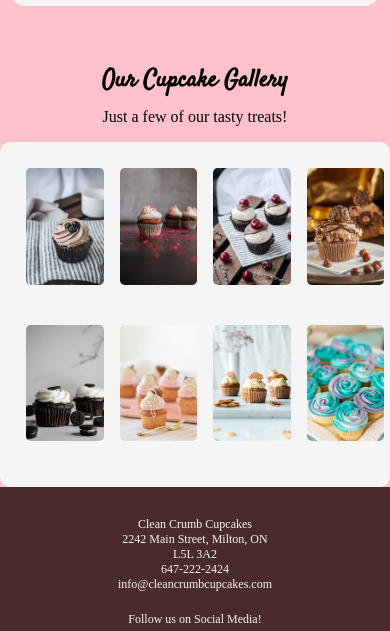
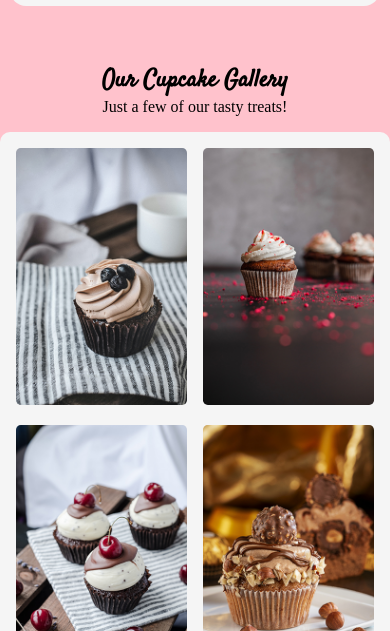
Before and after one commit to adrupste/clean-crumb-cupcakes, a plain HTML site: page index.html in a window 390 px wide. Shown: the part 2861-3492 px from the top of the page. Drawn offline with Linux system fonts and the light colour scheme; a web font is replaced by a local one.

Commit message:
Update styles.css

```diff
--- a/css/styles.css
+++ b/css/styles.css
@@ -34,7 +34,7 @@ body {
 
 .wrapper {
     max-width: 80rem;
-    margin: 0 auto;
+    margin:  auto;
     background-color: var(--light-pink);
     box-shadow: 0 4px 8px 0 rgba(0, 0, 0, 0.2), 0 6px 20px 0 rgba(0, 0, 0, 0.19);
 }
@@ -317,6 +317,14 @@ footer p {
         --body-text: 1rem;
     }
 
+    body {
+        background-image: none;
+    }
+
+    .wrapper {
+        box-shadow: none;
+    }
+
     /* NAVIGATION */
 
     nav a {
@@ -355,11 +363,9 @@ footer p {
     }
     .gallery-contents {
         flex-direction: column;
+        max-width: 100%;
     }
 
-    .gallery-contents img, p {
-        margin: 0.625rem;
-    }
 
 }
 
@@ -414,6 +420,19 @@ footer p {
         flex-direction: column;
     }
 
+    .gallery-contents {
+        grid-template-columns: 1fr 1fr;
+        column-gap: 1rem;
+        row-gap: 1rem;
+        justify-content: center;
+        max-width: 70rem;
+        margin: auto;
+        margin-top: 1rem;
+        background-color: whitesmoke;
+        padding: 1rem;
+        border-radius: 0.625rem;
+    }
+
     /* FOOTER */
     footer {
         flex-direction: column;
```
